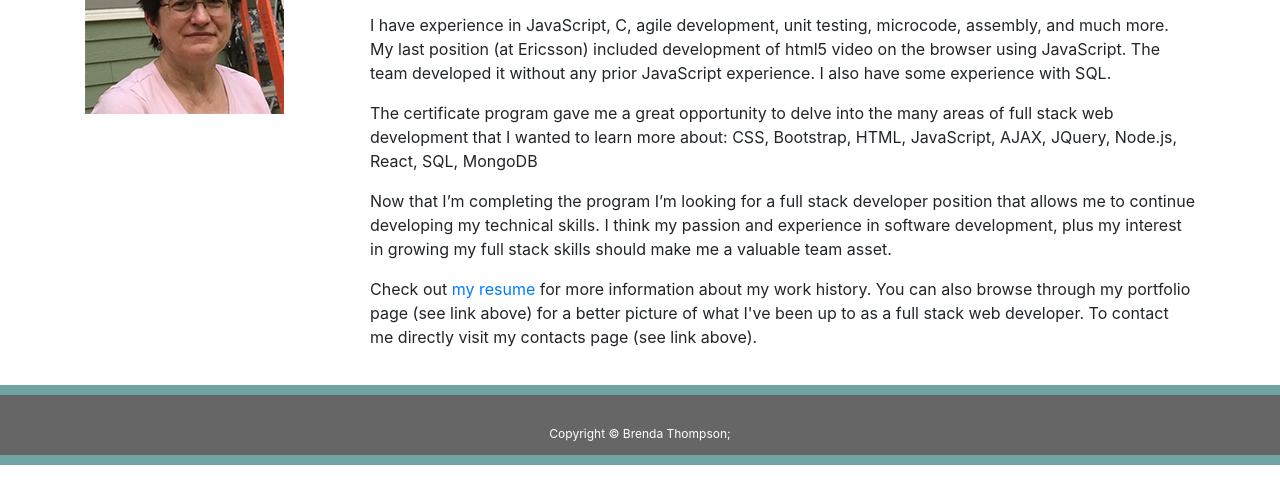
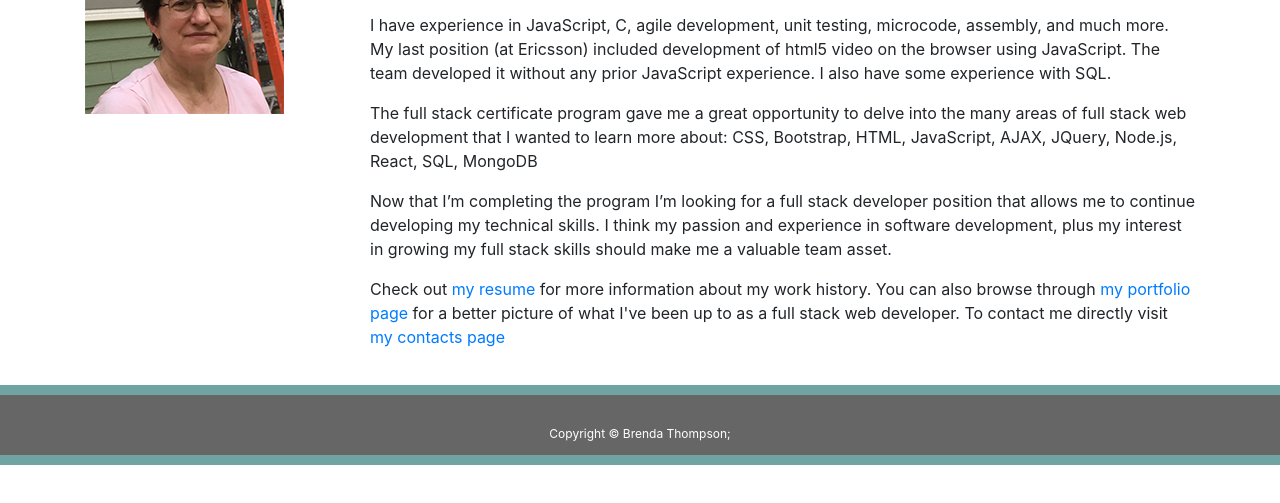
Before and after one commit to BrendaTH/Bootstrap-Portfolio, a plain HTML site: page index.html in a window 1280 px wide. Shown: the part 237-740 px from the top of the page. Drawn offline with nearby package versions, Linux system fonts and the light colour scheme.

Commit message:
fixed typo in README and made some cosmetic reformatting in the about page

```diff
--- a/index.html
+++ b/index.html
@@ -71,7 +71,7 @@
               with SQL.
             </p>
             <p>
-              The certificate program gave me a great opportunity to delve into the many
+              The full stack certificate program gave me a great opportunity to delve into the many
               areas of full stack web development that I wanted to learn more about: CSS, Bootstrap,
               HTML, JavaScript, AJAX, JQuery, Node.js, React, SQL, MongoDB
             </p>
@@ -84,10 +84,11 @@
 
             <p>
             Check out  <a href=assets/images/typodermic-eula-02-2014.pdf target="_blank">my resume</a>
-              for more information about my work history. You can also browse through my portfolio page
-              (see  link above) for a better picture of what I've been up to as a full stack web developer.
-              To contact me directly visit my contacts page (see link above).
-              <!-- <a class="links" href="https://brendath.github.io/contact.html" target="_blank">my contacts page</a> -->
+              for more information about my work history. You can also browse through
+              <a class="links" href="https://brendath.github.io/portfolio.html" target="_blank">my portfolio page</a>
+               for a better picture of what I've been up to as a full stack web developer.
+              To contact me directly visit
+              <a class="links" href="https://brendath.github.io/contact.html" target="_blank">my contacts page</a>
             </p>
           </div> <!-- end col for bio -->
         </div> <!-- end row for image and bio-->
```
Also changed, not shown: 1 other file.
